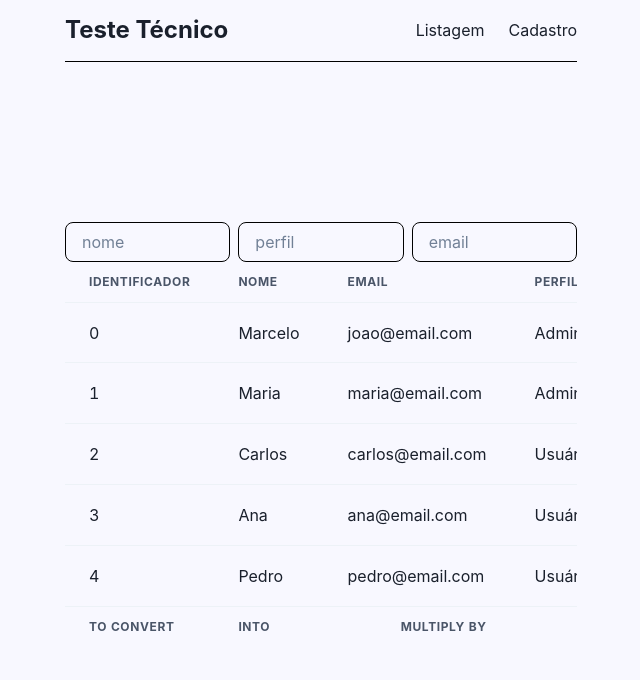
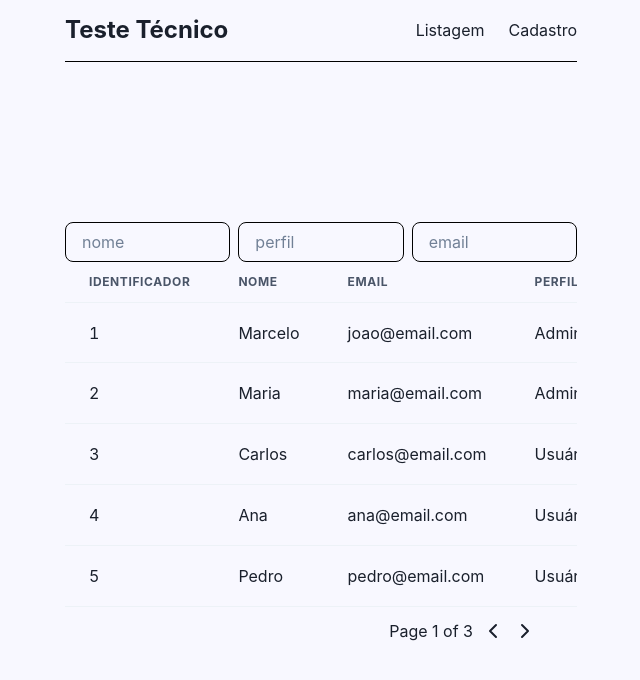
Before and after one commit to YuriSamp/supera-crud, a React (Vite) app: page / in a window 1280 px wide. Shown: the top 680 px of the page, without its empty margins (319-959 px from the left). Built offline with nearby package versions, Linux system fonts and the light colour scheme; data requests are answered from the project's data file.

Commit message:
add pagination to table

```diff
--- a/src/components/table.tsx
+++ b/src/components/table.tsx
@@ -2,7 +2,6 @@ import {
   Table,
   Thead,
   Tbody,
-  Tfoot,
   Tr,
   Th,
   Td,
@@ -14,18 +13,21 @@ import {
   HStack,
   Input,
 } from '@chakra-ui/react'
-import { MoreHorizontal } from 'lucide-react'
+import { ChevronLeft, ChevronRight, MoreHorizontal } from 'lucide-react'
 import { Link } from 'react-router-dom'
 import { user } from '../lib/schema/form'
 import { useSetAtom } from 'jotai'
 import { deleteModalAtom, userId } from '../lib/context'
-import { useState } from 'react'
+import { Dispatch, SetStateAction, useState } from 'react'
+import dataDb from '../data/db.json'
 
 export interface TableProps {
   data: readonly user[]
+  page: number
+  setPage: Dispatch<SetStateAction<number>>
 }
 
-const DataTable = ({ data }: TableProps) => {
+const DataTable = ({ data, setPage, page }: TableProps) => {
 
   const setId = useSetAtom(userId)
   const setIsOpen = useSetAtom(deleteModalAtom)
@@ -34,11 +36,12 @@ const DataTable = ({ data }: TableProps) => {
   const [perfil, setPerfil] = useState('')
   const [email, setEmail] = useState('')
 
-
   const filteredData = data.filter(entry =>
     entry.nome.toLowerCase().includes(nome.toLowerCase())
     && entry.perfil.toLowerCase().includes(perfil.toLowerCase())
     && entry.email.toLowerCase().includes(email.toLowerCase()))
+
+  const numberOfPage = Math.ceil(dataDb.user.length / 5)
 
   return (
     <TableContainer w={'full'}>
@@ -47,7 +50,7 @@ const DataTable = ({ data }: TableProps) => {
         <Input placeholder={'perfil'} borderWidth={1} rounded={'lg'} borderColor={'black'} w={'96'} onChange={(e) => setPerfil(e.target.value)} />
         <Input placeholder={'email'} borderWidth={1} rounded={'lg'} borderColor={'black'} w={'96'} onChange={(e) => setEmail(e.target.value)} />
       </HStack>
-      <Table variant='simple'>
+      <Table variant='simple' w={'full'}>
         <Thead>
           <Tr>
             <Th>identificador</Th>
@@ -60,7 +63,7 @@ const DataTable = ({ data }: TableProps) => {
         <Tbody>
           {filteredData.map(item => (
             <Tr key={item.id}>
-              <Td>{item.id}</Td>
+              <Td>{item.id && Number(item.id) + 1}</Td>
               <Td>{item.nome}</Td>
               <Td >{item.email}</Td>
               <Td >{item.perfil}</Td>
@@ -93,14 +96,16 @@ const DataTable = ({ data }: TableProps) => {
             </Tr>
           ))}
         </Tbody>
-        <Tfoot>
-          <Tr>
-            <Th>To convert</Th>
-            <Th>into</Th>
-            <Th isNumeric>multiply by</Th>
-          </Tr>
-        </Tfoot>
       </Table>
+      <HStack paddingTop={3} width={'full'} justifyContent={'end'} paddingRight={10}  >
+        <HStack>
+          <span>Page {page} of {numberOfPage} </span>
+        </HStack>
+        <HStack>
+          <ChevronLeft style={{ cursor: 'pointer' }} onClick={() => setPage(old => Math.max(old - 1, 1))} />
+          <ChevronRight style={{ cursor: 'pointer' }} onClick={() => page < numberOfPage && setPage(old => old + 1)} />
+        </HStack>
+      </HStack>
     </TableContainer>
   )
 }
--- a/src/data/db.json
+++ b/src/data/db.json
@@ -35,6 +35,78 @@
       "email": "pedro@email.com",
       "perfil": "Usuário Comum",
       "idade": 22
+    },
+    {
+      "id": "5",
+      "nome": "Sofia",
+      "email": "sofia@email.com",
+      "perfil": "Administrador",
+      "idade": 32,
+      "telefone": ""
+    },
+    {
+      "id": "6",
+      "nome": "João",
+      "email": "joao2@email.com",
+      "perfil": "Administrador",
+      "idade": 40
+    },
+    {
+      "id": "7",
+      "nome": "Mariana",
+      "email": "mariana@email.com",
+      "perfil": "Usuário Comum",
+      "idade": 27
+    },
+    {
+      "id": "8",
+      "nome": "Lucas",
+      "email": "lucas@email.com",
+      "perfil": "Usuário Comum",
+      "idade": 24
+    },
+    {
+      "id": "9",
+      "nome": "Isabela",
+      "email": "isabela@email.com",
+      "perfil": "Usuário Comum",
+      "idade": 29
+    },
+    {
+      "id": "10",
+      "nome": "Ricardo",
+      "email": "ricardo@email.com",
+      "perfil": "Administrador",
+      "idade": 37,
+      "telefone": ""
+    },
+    {
+      "id": "11",
+      "nome": "Fernanda",
+      "email": "fernanda@email.com",
+      "perfil": "Administrador",
+      "idade": 33
+    },
+    {
+      "id": "12",
+      "nome": "Luis",
+      "email": "luis@email.com",
+      "perfil": "Usuário Comum",
+      "idade": 26
+    },
+    {
+      "id": "13",
+      "nome": "Paula",
+      "email": "paula@email.com",
+      "perfil": "Usuário Comum",
+      "idade": 31
+    },
+    {
+      "id": "14",
+      "nome": "Gustavo",
+      "email": "gustavo@email.com",
+      "perfil": "Usuário Comum",
+      "idade": 23
     }
   ]
 }
--- a/src/pages/Home.tsx
+++ b/src/pages/Home.tsx
@@ -1,4 +1,4 @@
-import { useEffect } from 'react'
+import { useEffect, useState } from 'react'
 import { HStack } from '@chakra-ui/react'
 import DataTable from '../components/table'
 import { user } from '../lib/schema/form'
@@ -11,13 +11,14 @@ import DeleteDialog from '../components/alert-dialog'
 
 const Home = () => {
   const [users, setUsers] = useAtom(userAtom)
+  const [page, setPage] = useState(1)
 
   const getusers = async () => {
-    const { data: users } = await request.get<user[]>('/user')
+    const { data: users } = await request.get<user[]>(`/user?_page=${page}&_limit=5`)
     return users
   }
 
-  const { data: userList, error } = useQuery({ queryKey: ['user'], queryFn: getusers })
+  const { data: userList, error } = useQuery({ queryKey: ['user', page], queryFn: getusers })
 
   useEffect(() => {
     if (error || !userList) {
@@ -29,7 +30,11 @@ const Home = () => {
   return (
     <HStack height='calc(100vh)' bg={'ghostwhite'} flexDir={'column'} placeItems={'initial'} gap={40} paddingX={'96'}>
       <Navbar />
-      <DataTable data={users} />
+      <DataTable
+        data={users}
+        page={page}
+        setPage={setPage}
+      />
       <DeleteDialog />
     </HStack>
   )
```
